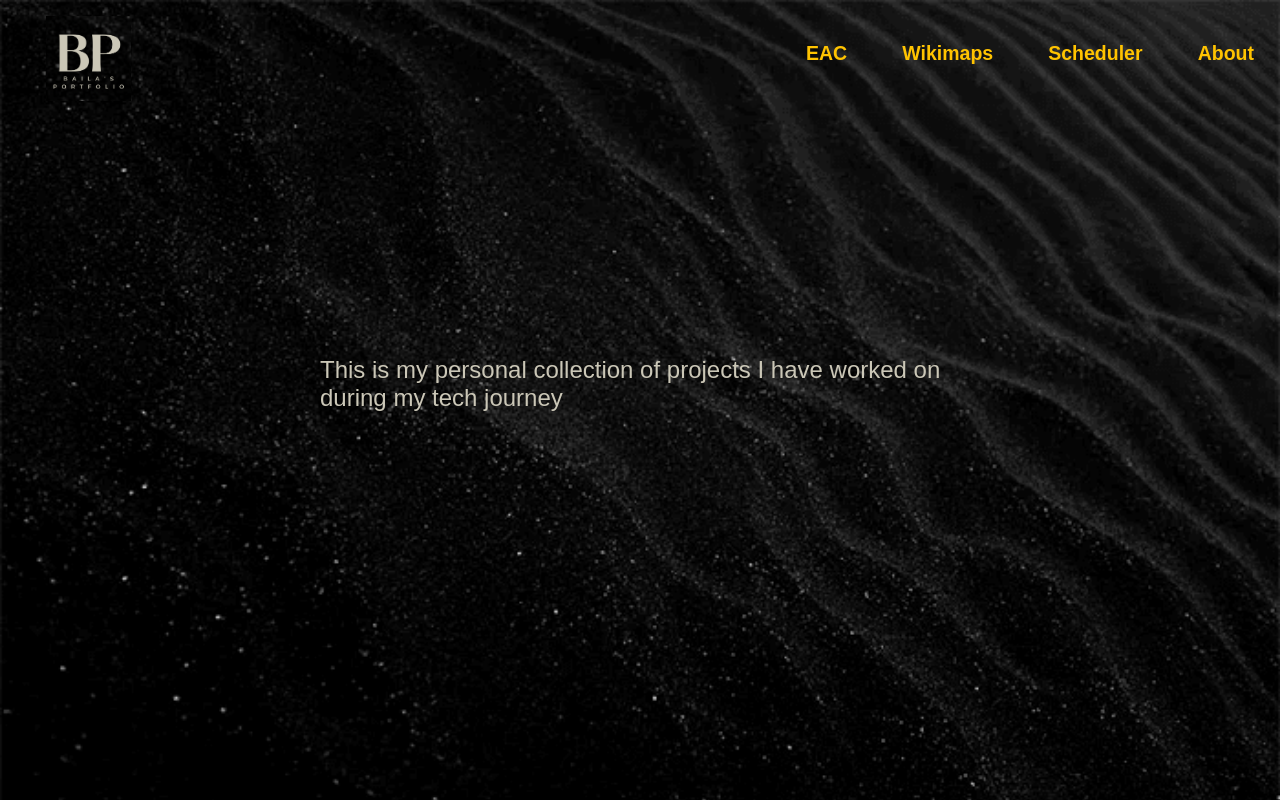
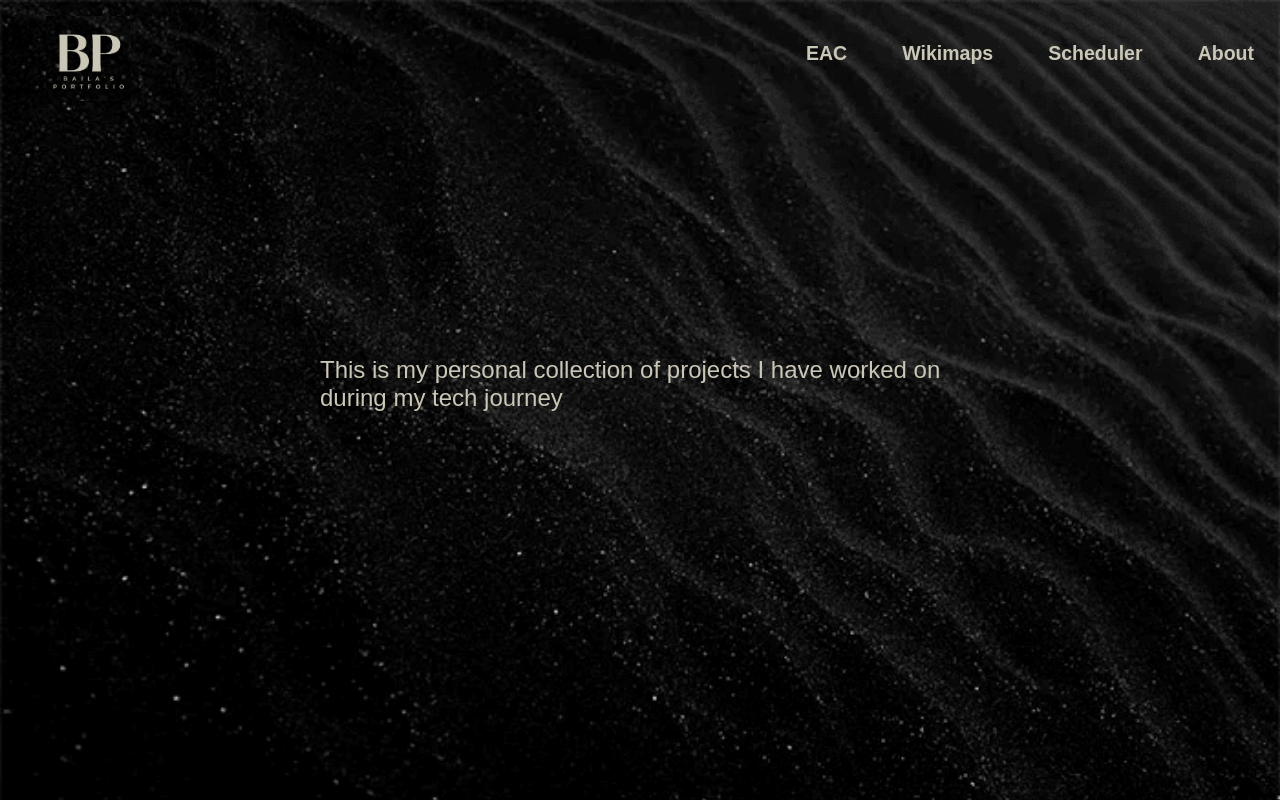
Before and after one commit to Baila3/Portfolio, a React (Create React App) app in the folder frontend/: page / in a window 1280 px wide. Shown: the top 800 px of the page. Built offline with nearby package versions, Linux system fonts and the light colour scheme.

Commit message:
add scheduler nav

```diff
--- a/frontend/src/components/NavBar/Navbar.css
+++ b/frontend/src/components/NavBar/Navbar.css
@@ -61,6 +61,9 @@ a{
 .eacPos{
   color:#ffc300
 }
+.schedulerPos{
+  color:#10ac84
+}
 .navPos1{
   display: flex;
   margin-left: 3.5em;
--- a/frontend/src/components/NavBar/Navbar.tsx
+++ b/frontend/src/components/NavBar/Navbar.tsx
@@ -8,6 +8,7 @@ interface Props {
 export default function Navbar () {
   const [logo, setLogo] = useState(0)
   const [nav, setNav] = useState("NavMage")
+  const [links, setLinks] = useState("EAC")
   const changeLogo = () => {
     if (window.scrollY > 900) {
       setLogo(1)
@@ -26,19 +27,32 @@ export default function Navbar () {
     }
 
   }
+  const changeLinks = () => {
+    if (window.scrollY > 900 ) {
+       setLinks("eacPos")
+    } else {
+      setLinks("EAC")
+    }
+    if (window.scrollY > 1800) {
+       setLinks("schedulerPos")
+    }
+
+  }
 
   window.addEventListener('scroll', changeLogo)
   window.addEventListener('scroll', changeNav)
+  window.addEventListener('scroll', changeLinks)
+
 
   return (
     <main>
       <div className="nav-div">
         <img className={nav} src={logo ? require('../../docs/Logo.png') : require('../../docs/Logo.png')} alt="" width = "85" height = "auto"/>
         <div className="options">
-          <h2><a className={nav ? "eacPos" : "EAC" } href="/EAC">EAC</a></h2>
-          <h2><a className={nav ?  "eacPos" : "WikiMaps" } href="/Wikimaps">Wikimaps</a></h2>
-          <h2><a className={nav ?  "eacPos" : "Scheduler" } href="/Scheduler">Scheduler</a></h2>
-          <h2><a className={nav ?  "eacPos" : "About" } href="/Abouts">About</a></h2>
+          <h2><a className={links} href="/EAC">EAC</a></h2>
+          <h2><a className={links} href="/Wikimaps">Wikimaps</a></h2>
+          <h2><a className={links} href="/Scheduler">Scheduler</a></h2>
+          <h2><a className={links} href="/Abouts">About</a></h2>
         </div>
       </div>
     </main>
```
